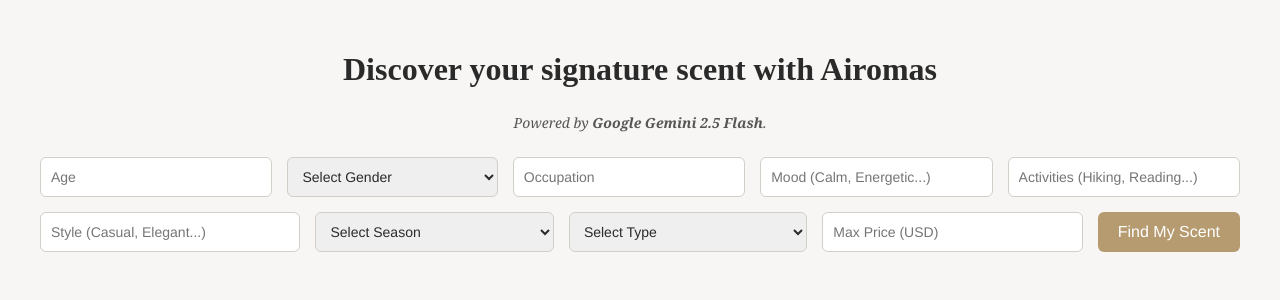
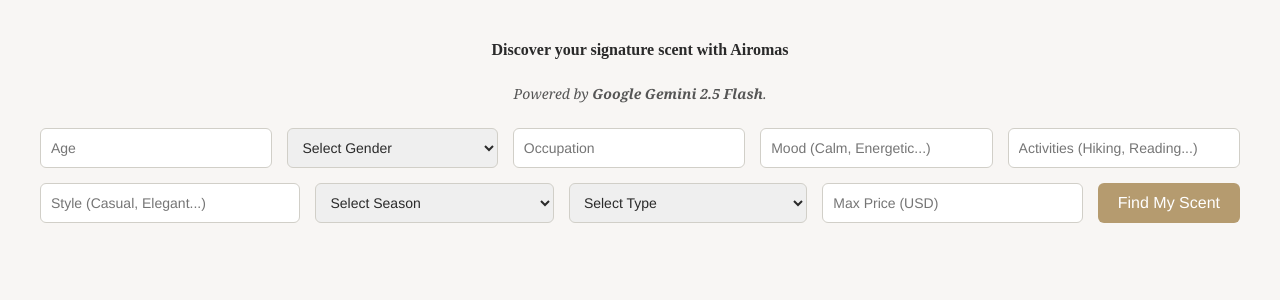
Before and after one commit to CheechLi/Airomas, a Flask app: page /discover in a window 1280 px wide. Shown: the part 64-364 px from the top of the page. Run offline with Flask 3, Linux system fonts and the light colour scheme.

Commit message:
Discover

```diff
--- a/static/discover.css
+++ b/static/discover.css
@@ -45,7 +45,7 @@
   margin-bottom: 25px;
   color: #2a2a2a;
   font-family: "Didot", "Playfair Display", serif;
-  font-size: 2rem;
+  font-size: 1rem;
   font-weight: 700;
 }
 
--- a/static/style.css
+++ b/static/style.css
@@ -49,7 +49,7 @@
 }
 
 .AI-aromas{
-  font-size: 25px;
+  font-size: 30px;
   color: #555;
   font-style: italic;
   margin-top: 10px;
```
